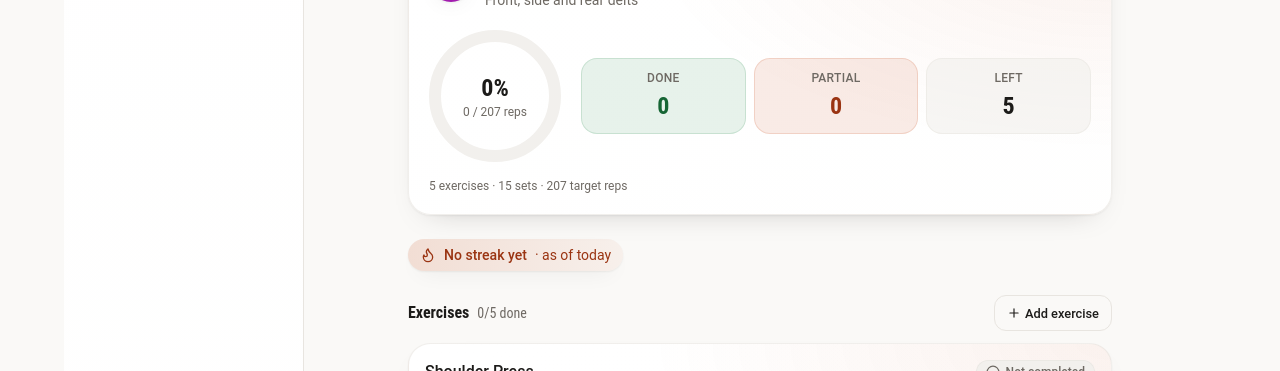
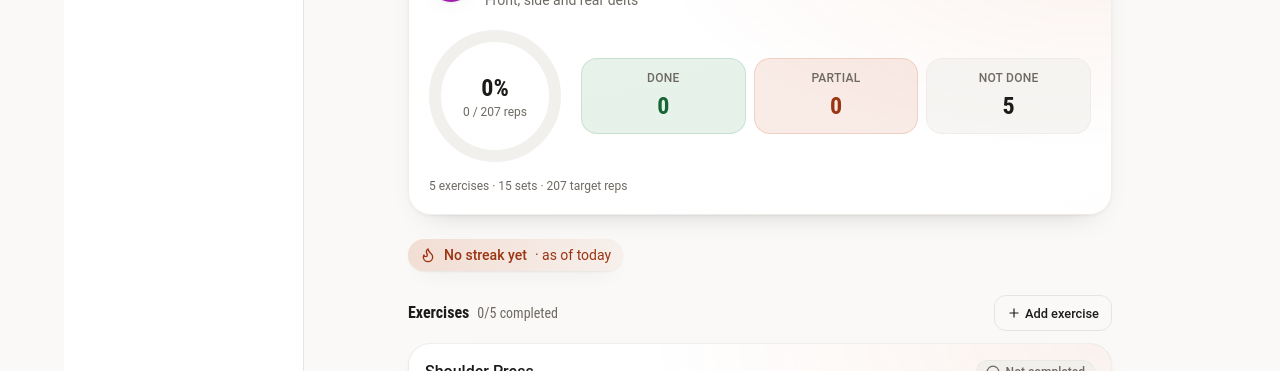
Before and after one commit to lakrasumit/Fitency, a React (Vite) app in the folder frontend/: page / in a window 1280 px wide. Shown: the part 349-720 px from the top of the page. Built offline with nearby package versions, Linux system fonts and the light colour scheme.

Commit message:
fix(copy): use one status vocabulary across Home
The workout summary said Left while badges said Not completed and the exercise list said done. Take the compact labels from STATUS_META so Done, Partial and Not done stay in sync with the status control, and call the exercise count completed.

```diff
--- a/frontend/src/features/home/home-page.tsx
+++ b/frontend/src/features/home/home-page.tsx
@@ -396,7 +396,8 @@ export function HomePage() {
                     Exercises
                     {stats.plannedExercises > 0 ? (
                       <span className="ml-2 text-sm font-normal text-muted-foreground">
-                        {stats.completedExercises}/{stats.plannedExercises} done
+                        {stats.completedExercises}/{stats.plannedExercises}{" "}
+                        completed
                       </span>
                     ) : null}
                   </h2>
--- a/frontend/src/features/home/workout-summary.tsx
+++ b/frontend/src/features/home/workout-summary.tsx
@@ -2,6 +2,7 @@ import { Dumbbell, Sparkles } from "lucide-react"
 import { ProgressRing } from "@/components/progress-ring"
 import { Button } from "@/components/ui/button"
 import { getCategoryMeta } from "@/features/workouts/category"
+import { STATUS_META } from "@/features/workouts/status-meta"
 import type { WorkoutRecord } from "@/lib/types"
 import type { WorkoutStats } from "@/lib/utils/workouts"
 
@@ -87,7 +88,7 @@ export function WorkoutSummary({
           <dl className="grid w-full grid-cols-3 gap-2 text-center">
             <div className="rounded-lg bg-success/10 px-2 py-3 ring-1 ring-success/15 ring-inset">
               <dt className="text-[0.65rem] font-medium tracking-wide text-muted-foreground uppercase lg:text-xs">
-                Done
+                {STATUS_META.completed.shortLabel}
               </dt>
               <dd className="mt-1 font-heading text-xl font-semibold text-success-strong tabular-nums lg:text-2xl">
                 {stats.completedExercises}
@@ -95,7 +96,7 @@ export function WorkoutSummary({
             </div>
             <div className="rounded-lg bg-primary/10 px-2 py-3 ring-1 ring-primary/15 ring-inset">
               <dt className="text-[0.65rem] font-medium tracking-wide text-muted-foreground uppercase lg:text-xs">
-                Partial
+                {STATUS_META.partial.shortLabel}
               </dt>
               <dd className="mt-1 font-heading text-xl font-semibold text-primary-strong tabular-nums lg:text-2xl">
                 {stats.partialExercises}
@@ -103,7 +104,7 @@ export function WorkoutSummary({
             </div>
             <div className="rounded-lg bg-muted/60 px-2 py-3 ring-1 ring-border/50 ring-inset">
               <dt className="text-[0.65rem] font-medium tracking-wide text-muted-foreground uppercase lg:text-xs">
-                Left
+                {STATUS_META.notCompleted.shortLabel}
               </dt>
               <dd className="mt-1 font-heading text-xl font-semibold tabular-nums lg:text-2xl">
                 {stats.notCompletedExercises}
```
